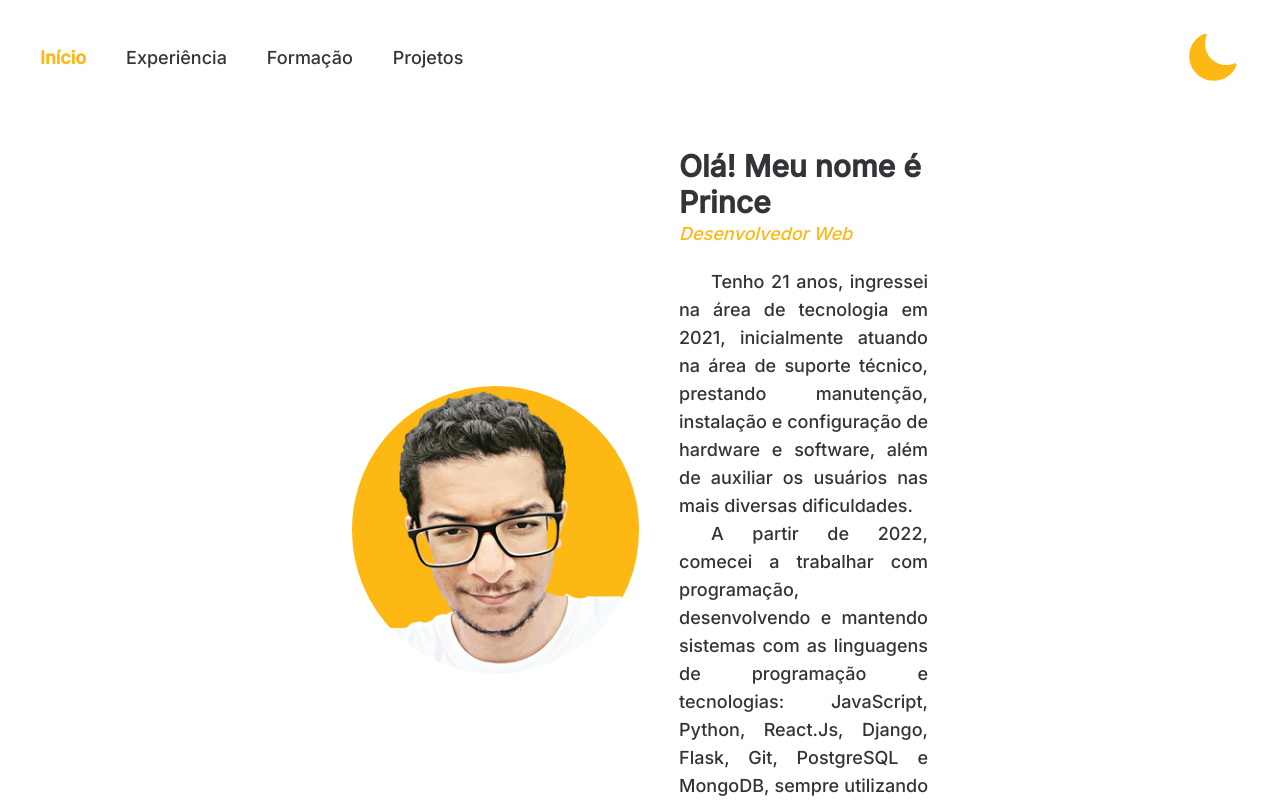
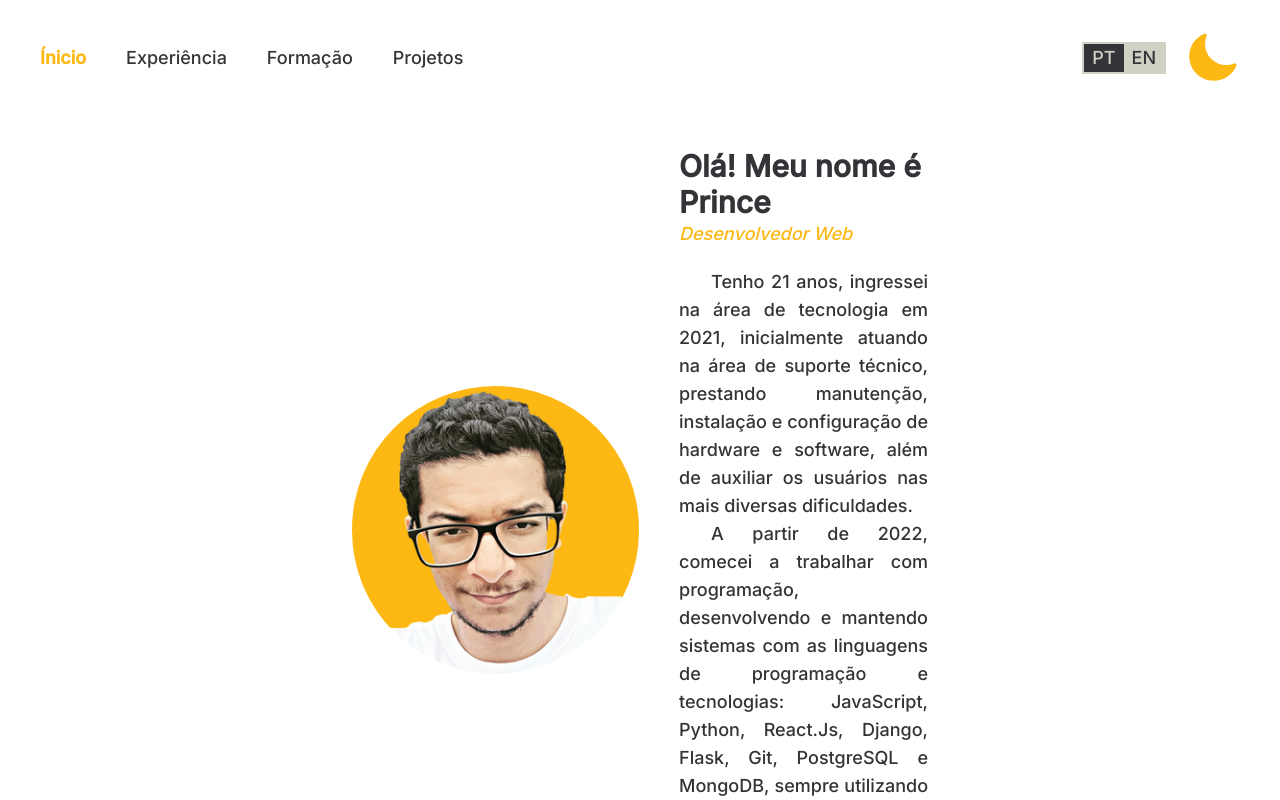
Before and after one commit to prince-neres/portfolio, a React (Vite) app: page / in a window 1280 px wide. Built offline with nearby package versions, Linux system fonts and the light colour scheme.

Commit message:
Add translation in about page

```diff
--- /dev/null
+++ b/src/Context.js
@@ -0,0 +1,3 @@
+import { createContext } from "react";
+
+export const Context = createContext();
--- /dev/null
+++ b/src/components/About/about_en.json
@@ -0,0 +1,35 @@
+{
+	"title": "Hello! My name is Prince",
+	"office": "Web Developer",
+	"paragraphs": [
+		"I'm 21 years old, I joined the technology area in 2021, initially working in the technical support area, providing maintenance, installation and configuration of hardware and software, in addition to helping users with the most diverse difficulties.",
+		"From 2022, I started working with programming, developing and maintaining systems with programming languages and technologies: JavaScript, Python, React.Js, Django, Flask, Git, PostgreSQL and MongoDB, always using agile methodologies such as SCRUM and KANBAN for the most efficient delivery of demands."
+	],
+	"contacts": [
+		{
+			"name": "+55 (62) 98422-4960",
+			"title": "+55 (62) 98422-4960",
+			"url": "https://wa.me/5562984224960"
+		},
+		{
+			"name": "prince84224960@gmail.com",
+			"title": "prince84224960@gmail.com",
+			"url": "mailto:prince84224960@gmail.com"
+		},
+		{
+			"name": "LinkedIn",
+			"title": "Prince Neres",
+			"url": "https://www.linkedin.com/in/prince-neres"
+		},
+		{
+			"name": "GitHub",
+			"title": "prince-neres",
+			"url": "https://github.com/prince-neres"
+		},
+		{
+			"name": "Instagram",
+			"title": "prince.neres",
+			"url": "https://instagram.com/prince.neres"
+		}
+	]
+}
--- a/src/components/About/index.jsx
+++ b/src/components/About/index.jsx
@@ -1,11 +1,17 @@
-import aboutJson from './about.json';
+import about_pt from './about_pt.json';
+import about_en from './about_en.json';
 import Me from '../../assets/me.png';
 import { FaGithub, FaLinkedin } from 'react-icons/fa';
 import { SiGmail } from 'react-icons/si';
 import { RiInstagramFill } from 'react-icons/ri';
 import { IoLogoWhatsapp } from 'react-icons/io';
+import { Context } from '../../Context';
+import { useState, useContext, useEffect } from 'react';
 
-const About = () => {
+const About = ({languagetest}) => {
+	const [language] = useContext(Context);
+	const [content, setContent] = useState(language === 'en-US' ? about_en : about_pt);
+
 	const icons = [
 		<IoLogoWhatsapp className='mr-2' />,
 		<SiGmail className='mr-2' />,
@@ -14,17 +20,22 @@ const About = () => {
 		<RiInstagramFill className='mr-2' />
 	]
 
+	useEffect(() => {
+		setContent(language == 'pt-BR' ? about_pt : about_en )
+		console.log(languagetest)
+	}, [language])
+
 	return (
 		<main className='h-auto p-3 lg:px-56'>
 			<div className='items-center p-5 text-center sm:flex-col md:flex-row lg:px-32 lg:text-left lg:flex'>
 				<img src={Me} className='rounded-full mb-5 sm:w-72 sm:h-72 mx-auto lg:m-0' />
 				<div className='md:pl-10'>
 					<div className='pb-5'>
-						<h1 className='text-3xl font-bold'>{aboutJson.title}</h1>
-						<i className='text-sun'>{aboutJson.office}</i>
+						<h1 className='text-3xl font-bold'>{content.title}</h1>
+						<i className='text-sun'>{content.office}</i>
 					</div>
 					{
-						aboutJson.paragraphs.map((paragraph, index) =>
+						content.paragraphs.map((paragraph, index) =>
 							<p className='indent-8 text-justify' key={index}>
 								{paragraph}
 							</p>
@@ -35,7 +46,7 @@ const About = () => {
 			<div className='w-full text-center'>
 				<ul className='w-full flex flex-wrap justify-center px-10 pb-10'>
 					{
-						aboutJson.contacts.map((contact, index) =>
+						content.contacts.map((contact, index) =>
 								<a key={index} href={contact.url} target='_blank' className='contact'>{icons[index]}{contact.name}</a>
 						)
 					}
--- a/src/components/Footer/index.jsx
+++ b/src/components/Footer/index.jsx
@@ -1,7 +1,15 @@
+import { useContext } from "react";
+import { Context } from "../../Context";
+
 const Footer = () => {
+	const [language, setLanguage] = useContext(Context);
+
 	return (
 		<footer className='w-full h-auto p-10 text-center items-end'>
-			<p>Copyright © 2023 <a href='https://prince-neres.space' target='_blank' className='hover:text-sun duration-200'>prince-neres.space. </a>Todos os direitos reservados.</p>
+			<p>Copyright © 2023 <a href='https://prince-neres.space' target='_blank' className='hover:text-sun duration-200'>
+				prince-neres.space. </a>
+				{ language === 'pt-BR' ? 'Todos os direitos reservados.' : 'All rights reserved.' }
+			</p>
 		</footer>
 	)
 };
--- a/src/components/Navbar/index.jsx
+++ b/src/components/Navbar/index.jsx
@@ -1,35 +1,46 @@
 import { Link, useLocation  } from 'react-router-dom';
 import { Bars3Icon } from '@heroicons/react/24/solid';
 import ToggleTheme from '../ToggleTheme';
+import { useContext, useEffect, useState } from 'react';
+import { Context } from '../../Context';
+import nav_pt from './nav_pt.json';
+import nav_en from './nav_en.json';
 
 export default function Navbar () {
+	const [language, setLanguage] = useContext(Context);
+	const [content, setContent] = useState(language === 'en-US' ? nav_en : nav_pt)
 	const location = useLocation();
 	const mobile_menu = () => {
 		const menu = document.querySelector('.mobile-menu');
 		menu.classList.toggle('hidden');
 	};
 
+	useEffect(() => {
+		setContent(language === 'en-US' ? nav_en : nav_pt)
+		localStorage.setItem('language', language)
+	},[language])
+
   return (
     <nav>
 			<div className='hidden md:block md:flex md:flex-row'>
         <div className='px-5 py-6'>
           <Link to='/' className={location.pathname === '/' ? 'font-bold text-sun' : 'hover:text-sun duration-200'}>
-            Início
+            {content.home}
           </Link>
         </div>
 				<div className='px-5 py-6'>
           <Link to='/experience' className={location.pathname === '/experience' ? 'font-bold text-sun' : 'hover:text-sun duration-200'}>
-            Experiência
+            {content.experience}
           </Link>
         </div>
 				<div className='px-5 py-6'>
           <Link to='/education' className={location.pathname === '/education' ? 'font-bold text-sun' : 'hover:text-sun duration-200'}>
-            Formação
+            {content.education}
           </Link>
         </div>
         <div className='px-5 py-6'>
           <Link to='/projects' className={location.pathname === '/projects' ? 'font-bold text-sun' : 'hover:text-sun duration-200'}>
-            Projetos
+            {content.projects}
           </Link>
         </div>
 			</div>
@@ -42,28 +53,32 @@ export default function Navbar () {
 				<div className='flex flex-col md:hidden items-center'>
 					<div className='px-5 py-2 '>
 						<Link to='/' className={location.pathname === '/' ? 'font-bold text-sun' : 'hover:text-sun duration-200'}>
-							Início
+							{content.home}
 						</Link>
 					</div>
 					<div className='px-5 py-2'>
 						<Link to='/experience' className={location.pathname === '/experience' ? 'font-bold text-sun' : 'hover:text-sun duration-200'}>
-							Experiência
+							{content.experience}
 						</Link>
 					</div>
 					<div className='px-5 py-2'>
 						<Link to='/education' className={location.pathname === '/education' ? 'font-bold text-sun' : 'hover:text-sun duration-200'}>
-							Formação
+							{content.education}
 						</Link>
 					</div>
 					<div className='px-5 py-2'>
 						<Link to='/projects' className={location.pathname === '/projects' ? 'font-bold text-sun' : 'hover:text-sun duration-200'}>
-							Projetos
+							{content.projects}
 						</Link>
 					</div>
 				</div>
 			</div>
-			<div className='pr-5 sm:p-5 md:p-0 md:pr-5'>
-			  <ToggleTheme />
+			<div className='flex items-center pr-5 sm:p-5 md:p-0 md:pr-5'>
+				<span className='bg-sun mr-5 flex flex-col sm:flex-row outline outline-2 outline-light-200'>
+					<button onClick={() => setLanguage('pt-BR')} className={`px-2 ${language == 'pt-BR' ? 'bg-dark-200 text-light-200' : 'bg-light-200 text-dark-200'}`}>PT</button>
+					<button onClick={() => setLanguage('en-US')} className={`px-2 ${language == 'pt-BR' ? 'bg-light-200 text-dark-200' : 'bg-dark-200 text-light-200'}`}>EN</button>
+				</span>
+				<ToggleTheme />
 			</div>
     </nav>
   )
--- /dev/null
+++ b/src/components/Navbar/nav_en.json
@@ -0,0 +1,6 @@
+{
+	"home": "Home",
+	"experience": "Experience",
+	"education": "Academic Education",
+	"projects": "Projects"
+}
--- /dev/null
+++ b/src/components/Navbar/nav_pt.json
@@ -0,0 +1,6 @@
+{
+	"home": "Ínicio",
+	"experience": "Experiência",
+	"education": "Formação",
+	"projects": "Projetos"
+}
--- a/src/pages/Base/index.jsx
+++ b/src/pages/Base/index.jsx
@@ -1,13 +1,19 @@
+import { useState } from 'react';
 import { Outlet } from 'react-router';
 import Footer from '../../components/Footer';
 import Navbar from '../../components/Navbar';
+import { Context } from '../../Context';
 
 const Base = () => {
+	const [language, setLanguage] = useState(localStorage.getItem('language') || 'pt-BR')
+
   return (
     <div className='h-screen flex flex-col justify-between scrollbar-thin scrollbar-thumb-sun scrollbar-track-light-100 dark:scrollbar-track-dark-200 overflow-y-scroll scrollbar-thumb-rounded-full'>
-			<Navbar />
-      <Outlet />
-			<Footer />
+			<Context.Provider value={[language, setLanguage]}>
+				<Navbar />
+				<Outlet />
+				<Footer />
+			</Context.Provider>
     </div>
   )
 };
```
Also changed, not shown: src/components/About/about_pt.json (renamed from src/components/About/about.json).
